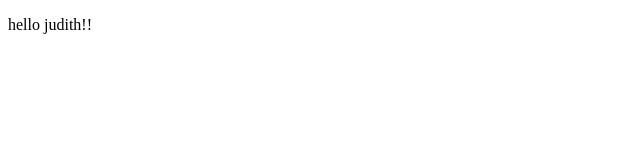
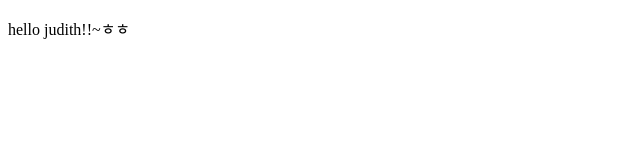
Before and after one commit to hiim207/universe, a plain HTML site: page index.html in a window 1280 px wide. Shown: the full height of the page, 0-640 px from the left. Drawn offline with Linux system fonts and the light colour scheme.

Commit message:
index 추가

```diff
--- a/index.html
+++ b/index.html
@@ -7,7 +7,7 @@
 </head>
 <body>
     <p>
-        hello judith!!
+        hello judith!!~ㅎㅎ
     </p>
 </body>
 </html>
```
